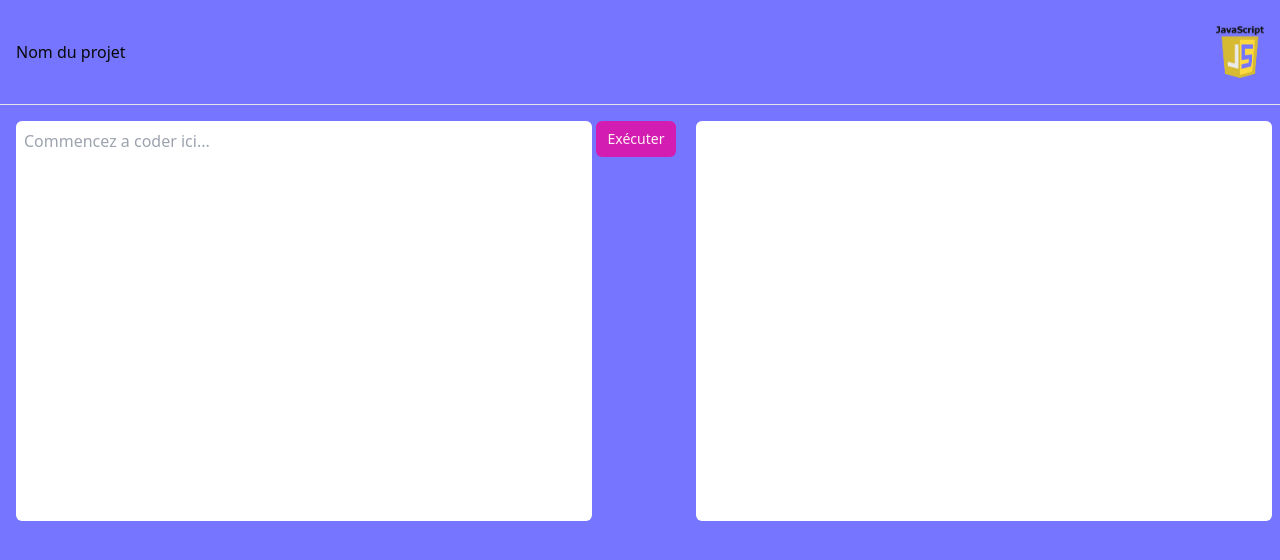
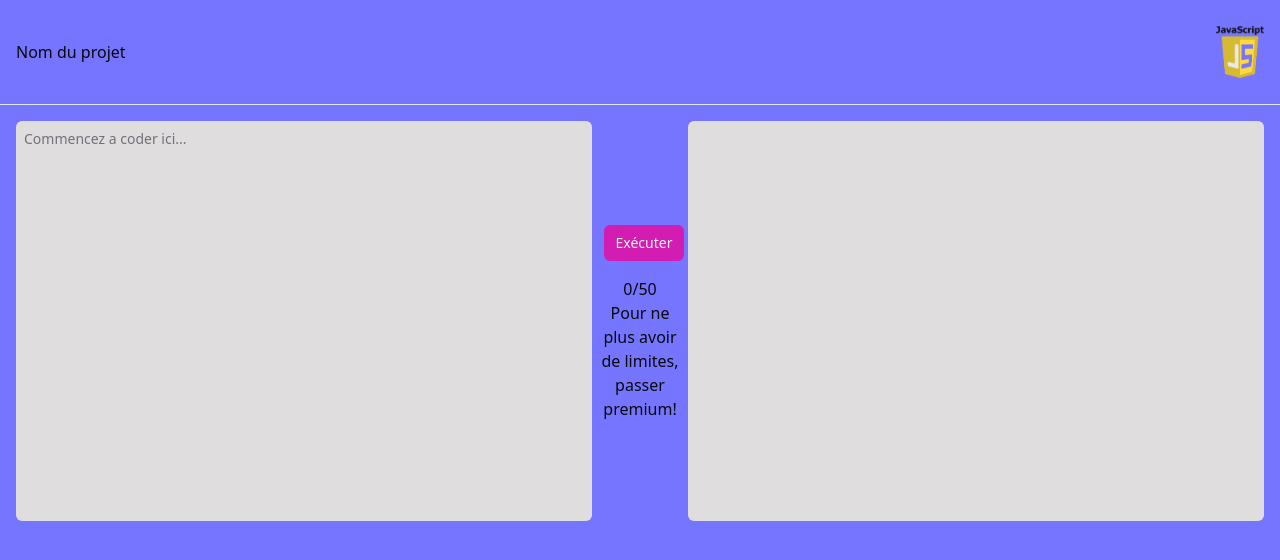
Before and after one commit to WildCodeSchool/2023-11-wns-bleu-g1, a Next.js app in the folder frontend/: page /coding/codingPage in a window 1280 px wide. Shown: the top 560 px of the page. Built offline with nearby package versions, Linux system fonts and the light colour scheme.

Commit message:
feat: use shadcn component textarea

```diff
--- /dev/null
+++ b/frontend/src/components/ui/textarea.tsx
@@ -0,0 +1,24 @@
+import * as React from "react"
+
+import { cn } from "@/lib/utils"
+
+export interface TextareaProps
+  extends React.TextareaHTMLAttributes<HTMLTextAreaElement> {}
+
+const Textarea = React.forwardRef<HTMLTextAreaElement, TextareaProps>(
+  ({ className, ...props }, ref) => {
+    return (
+      <textarea
+        className={cn(
+          "text-sm text-black dark:text-white bg-lightterminalbackground dark:bg-darkterminalbackground ring-offset-background placeholder:text-muted-foreground focus-visible:outline-none focus-visible:ring-2 focus-visible:ring-ring focus-visible:ring-offset-2 disabled:cursor-not-allowed disabled:opacity-50 md:mt-4 rounded-md border-none min-h-80 md:min-h-[50vh] md:min-w-[45%] p-2 resize-none m-1",
+          className
+        )}
+        ref={ref}
+        {...props}
+      />
+    )
+  }
+)
+Textarea.displayName = "Textarea"
+
+export { Textarea }
--- a/frontend/src/pages/coding/codingPage.tsx
+++ b/frontend/src/pages/coding/codingPage.tsx
@@ -2,6 +2,7 @@ import React, { useEffect, useState } from "react";
 import Image from "next/image";
 // import Topbar from "@/components/elements/Topbar";
 import { Button } from "@/components/ui/button";
+import { Textarea } from "@/components/ui/textarea"
 
 function CodingPage() {
 	const [isTopOfPage, setIsTopOfPage] = useState<boolean>(true);
@@ -17,6 +18,14 @@ function CodingPage() {
 		window.addEventListener("scroll", handleScroll);
 		return () => window.removeEventListener("scroll", handleScroll);
 	}, []);
+	const [textArea, setTextArea] = useState('')
+
+	const handleSumbit = (e) =>{
+		e.preventDefault();
+	   //  console here form data
+	}
+
+
 	return (
 		<main className="min-h-[100vh]">
 			{/*<Topbar isTopOfPage={isTopOfPage} />*/}
@@ -25,7 +34,8 @@ function CodingPage() {
 					<h1 className="flex flex-1 justify-start align-middle items-center pl-4">
 						Nom du projet
 					</h1>
-					<div className="relative my-6 mr-4 flex h-10 w-12 rounded-md md:h-14 justify-end align-bottom items-end">
+					<div
+						className="relative my-6 mr-4 flex h-10 w-12 rounded-md md:h-14 justify-end align-bottom items-end">
 						<Image
 							src="/Javascript_logo.png"
 							alt="logo javascript"
@@ -36,16 +46,20 @@ function CodingPage() {
 					</div>
 				</div>
 				<div id="codingContent" className="flex flex-col md:flex-row w-full">
-					<textarea
-						className="border-none min-h-80 md:min-h-[50vh] md:min-w-[45%] p-2 resize-none m-1 md:ml-4 md:mt-4 rounded-md"
+					<Textarea
+						className="md:ml-4"
 						placeholder="Commencez a coder ici..."
-					></textarea>
-					<div className="flex w-full justify-end">
-						<Button size={"sm"} className="flex mt-4 mb-4 w-20 mr-4">
+					/>
+					<div className="flex flex-row-reverse md:flex-col w-full justify-center text-center align-center md:items-center">
+						<Button size={"sm"} className="flex md:justify-center md:items-center md:content-center md:align-middle mt-4 mb-4 w-20 ml-2 md:mr-0">
 							Exécuter
 						</Button>
+						<p className="flex items-center">0/50</p>
+						<p className="flex items-center">Pour ne plus avoir de limites, passer premium!</p>
 					</div>
-					<textarea className="border-none min-h-80 md:min-h-[50vh] md:min-w-[45%] p-2 resize-none m-1 md:mr-4 md:mt-4 rounded-md"></textarea>
+					<Textarea
+						className="md:mr-4"
+					/>
 				</div>
 			</div>
 		</main>
--- a/frontend/src/styles/globals.css
+++ b/frontend/src/styles/globals.css
@@ -25,6 +25,8 @@
 		--input: 240 5.9% 90%;
 		--ring: 311 76% 47%;
 		--radius: 0.5rem;
+		--dark-terminal-background: 0 0% 12%;
+		--light-terminal-background: 0, 3%, 87%;
 	}
 
 	.dark {
@@ -48,6 +50,32 @@
 		--border: 240 3.7% 15.9%;
 		--input: 240 3.7% 15.9%;
 		--ring: 311 76% 47%;
+		--dark-terminal-background: 0 0% 12%;
+	}
+	.light {
+		--background: 0 0% 100%;
+		--topbar-background: 323 87% 57%;
+		--background-primary: 240 100% 73%;
+		--foreground: 240 10% 3.9%;
+		--card: 0 0% 100%;
+		--card-foreground: 240 10% 3.9%;
+		--popover: 0 0% 100%;
+		--popover-foreground: 240 10% 3.9%;
+		--primary: 311 76% 47%;
+		--primary-foreground: 355.7 100% 97.3%;
+		--secondary: 240 4.8% 95.9%;
+		--secondary-foreground: 240 5.9% 10%;
+		--muted: 240 4.8% 95.9%;
+		--muted-foreground: 240 3.8% 46.1%;
+		--accent: 240 4.8% 95.9%;
+		--accent-foreground: 240 5.9% 10%;
+		--destructive: 0 84.2% 60.2%;
+		--destructive-foreground: 0 0% 98%;
+		--border: 240 5.9% 90%;
+		--input: 240 5.9% 90%;
+		--ring: 311 76% 47%;
+		--radius: 0.5rem;
+		--light-terminal-background: 0, 3%, 87%;
 	}
 }
 
--- a/frontend/tailwind.config.ts
+++ b/frontend/tailwind.config.ts
@@ -20,6 +20,9 @@ const config = {
 		extend: {
 			colors: {
 				border: "hsl(var(--border))",
+				topbarbackground: "hsl(var(--topbar-background))",
+				darkterminalbackground: "hsl(var(--dark-terminal-background))",
+				lightterminalbackground: "hsl(var(--light-terminal-background))",
 				input: "hsl(var(--input))",
 				ring: "hsl(var(--ring))",
 				background: {
```
